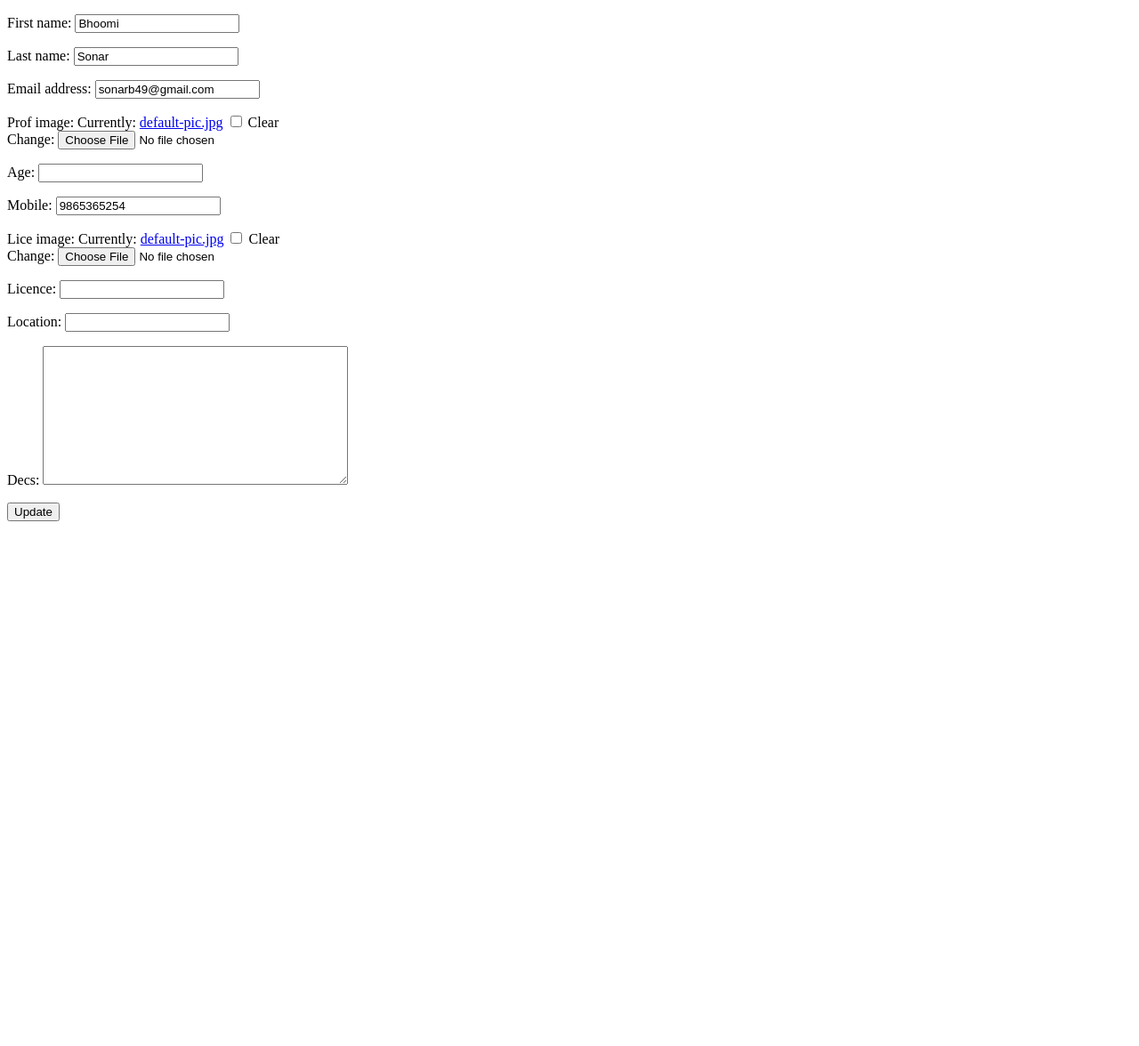
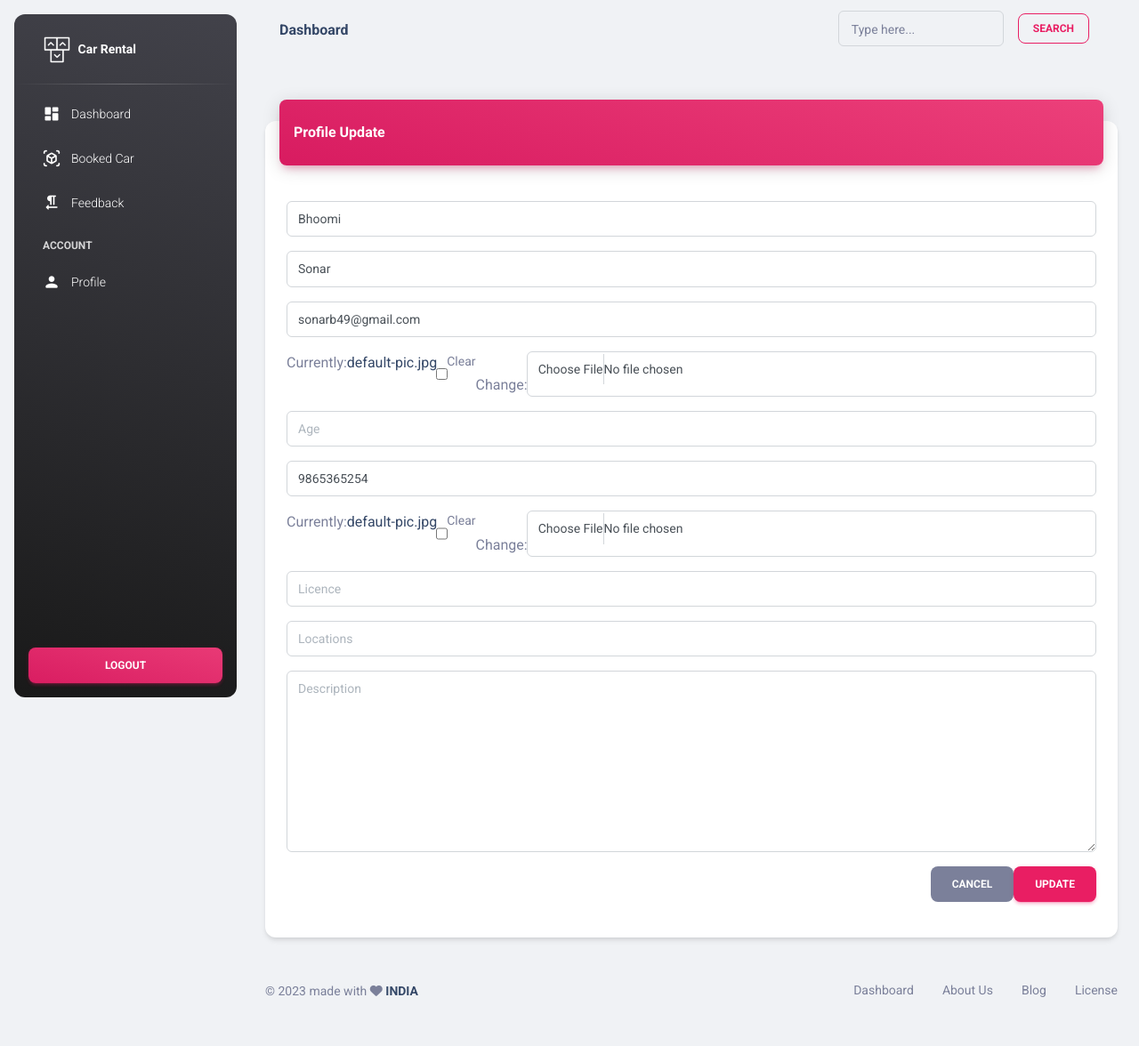
Before and after one commit to pradippatel00754/carRental, a Django app: page /customerupdate/6/ in a window 1280 px wide. Shown: the whole page at 89% size. Before the commit the page ends 586 px from the top, so only its background shows below. Run offline with Django 4.2, Linux system fonts and the light colour scheme; a user stored in the database is signed in; data comes from the database, SQL or seed files in the repository; some libraries are stand-ins or nearby versions.

Commit message:
user update form updated

```diff
--- a/customer/forms.py
+++ b/customer/forms.py
@@ -1,11 +1,34 @@
-from django.forms import ModelForm
+from django import forms
 from .models import ReservationModel, PaymentModel
-class ReservationModelForm(ModelForm):
+from user.models import User
+class ReservationModelForm(forms.ModelForm):
     class Meta:
         model = ReservationModel
         fields = ['r_user','r_car']
 
-class PaymentForm(ModelForm):
+class PaymentForm(forms.ModelForm):
     class Meta:
         model = PaymentModel
         fields = ['ptype']
+
+class CustomerUpdateForm(forms.ModelForm):
+    def __init__(self, *args, **kwargs):
+        super(CustomerUpdateForm, self).__init__(*args, **kwargs)
+        self.fields['lice_image'].widget.attrs['class'] = 'form-control'
+        self.fields['prof_image'].widget.attrs['class'] = 'form-control'
+        self.fields['decs'].widget.attrs['class'] = 'form-control'
+        self.fields['decs'].widget.attrs['placeholder'] = 'Description'
+        self.fields['prof_image'].widget.attrs['class'] = 'form-control'
+
+    class Meta:
+        model = User
+        fields = ('first_name', 'last_name', 'email', 'prof_image', 'age', 'mobile', 'lice_image', 'licence', 'location', 'decs')
+        widgets = {
+            'first_name': forms.TextInput(attrs={'class': 'form-control', 'placeholder': 'First Name'}),
+            'last_name': forms.TextInput(attrs={'class': 'form-control', 'placeholder': 'Last Name'}),
+            'email': forms.EmailInput(attrs={'class': 'form-control', 'placeholder': 'Email'}),
+            'mobile': forms.NumberInput(attrs={'class': 'form-control', 'placeholder': 'Mobile Number'}),
+            'age': forms.NumberInput(attrs={'class': 'form-control', 'placeholder': 'Age'}),
+            'licence': forms.NumberInput(attrs={'class': 'form-control', 'placeholder': 'Licence'}),
+            'location': forms.NumberInput(attrs={'class': 'form-control', 'placeholder': 'Locations'}),
+        }
--- a/customer/urls.py
+++ b/customer/urls.py
@@ -8,5 +8,4 @@ urlpatterns = [
     path('book2/', BookView.as_view(), name="book2"),
     path('payment/', PaymentView.as_view(), name="payment"),
     path('bookedcarlist/', CustomerBookedCarListView.as_view(), name="bookedcarlist"),
-    # path('cancelcar/<int:pk>/' ,name="cancelcar")
 ]
--- a/customer/views.py
+++ b/customer/views.py
@@ -18,7 +18,7 @@ class CustomerProfile(LoginRequiredMixin, TemplateView):
 
 class CustomerUpdate(LoginRequiredMixin, UpdateView):
     model = User
-    fields = ('first_name', 'last_name', 'email', 'prof_image', 'age', 'mobile', 'lice_image', 'licence', 'location', 'decs')
+    form_class = CustomerUpdateForm
     template_name = 'customer/update.html'
     success_url = '/customerprofile/'
 
@@ -78,7 +78,6 @@ class CustomerBookedCarListView(LoginRequiredMixin, TemplateView):
         context['resev'] = context['resev'].filter(r_user=self.request.user)
         return context
 
-# class CancelOrder(LoginRequiredMixin, TemplateView):
 class FeedbackView(LoginRequiredMixin, CreateView):
     model = FeedbackModel
     form_class = FeedbackForm
--- a/owner/views.py
+++ b/owner/views.py
@@ -18,7 +18,7 @@ class OwnerProfile(LoginRequiredMixin, TemplateView):
 
 class OwnerUpdate(LoginRequiredMixin, UpdateView):
     model = User
-    fields = ('first_name', 'last_name', 'email', 'prof_image', 'age', 'mobile', 'location', 'decs')
+    form_class = OwnerUpdateForm
     template_name = 'owner/update.html'
     success_url = '/owner/ownerprofile/'
 
--- a/templates/customer/update.html
+++ b/templates/customer/update.html
@@ -1,24 +1,35 @@
+{% extends 'customer/base.html' %}
 {% load static %}
-<!DOCTYPE html>
-<html lang="en">
 
-<head>
-  <meta charset="utf-8" />
-  <meta name="viewport" content="width=device-width, initial-scale=1, shrink-to-fit=no">
-  <link rel="apple-touch-icon" sizes="76x76" href="{% static '/img/apple-icon.png' %}">
-  <link rel="icon" type="image/png" href="{% static '/img/favicon.png' %}">
-  <title>
-    Car Rental || Profile Update
-  </title>
-</head>
-
-<body class="bg-gray-200">
-  <form action="" method="post" enctype="multipart/form-data">
-    {% csrf_token %}
-    {{form.as_p}}
-    <input type="submit" value="Update">
-  </form>
-{{price}}
-</body>
-
-</html>
+{% block content %}
+  <div class="container-fluid py-4">
+    <div class="row min-vh-80">
+      <div class="col-12 mx-auto">
+        <div class="card mt-4">
+          <div class="card-header p-0 position-relative mt-n4 mx-3 z-index-2">
+            <div class="bg-gradient-primary shadow-primary border-radius-lg pt-4 pb-3">
+              <h6 class="text-white text-capitalize ps-3">Profile Update</h6>
+            </div>
+          </div>
+          <div class="card-body">
+            <form method="post" action="" enctype="multipart/form-data">
+        {% csrf_token %}
+      <div class="modal-body">
+        {% for i in form %}
+          <div class="input-group input-group-outline my-3">
+<!--            <label class="form-label">{{i.label}}</label>-->
+            {{i}}
+          </div>
+        {% endfor %}
+      </div>
+      <div class="modal-footer">
+        <a class="btn btn-secondary mr-2" href="{% url 'customerdashboard' %}">Cancel</a>
+        <input class="btn btn-primary" type="submit" VALUE="Update">
+      </div>
+      </form>
+          </div>
+        </div>
+      </div>
+    </div>
+  </div>
+{% endblock %}
--- a/user/views.py
+++ b/user/views.py
@@ -1,6 +1,6 @@
 from django.shortcuts import render, redirect
 from user.forms import *
-from django.views.generic.edit import FormView ,CreateView
+from django.views.generic.edit import FormView, CreateView
 from django.views.generic import ListView, TemplateView
 from django.contrib.auth.views import LoginView, LogoutView
 from django.contrib.auth import login
```
Also changed, not shown: owner/forms.py (+18 -0 lines).
